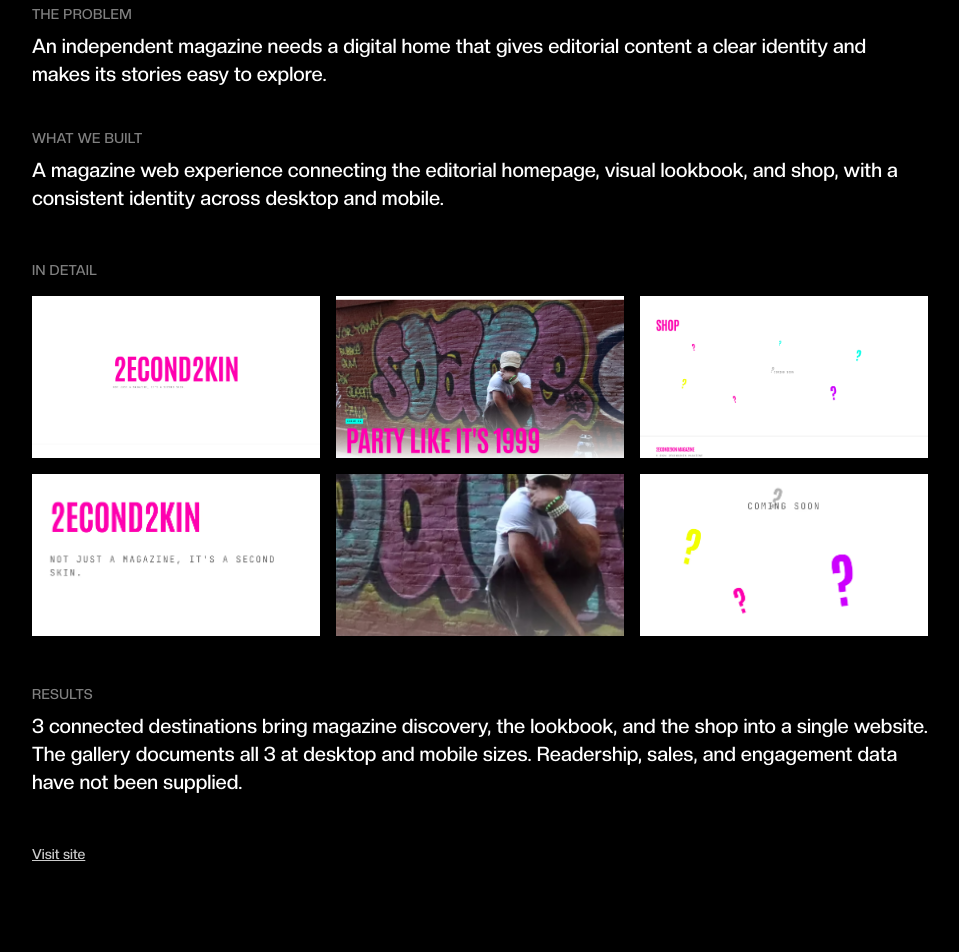
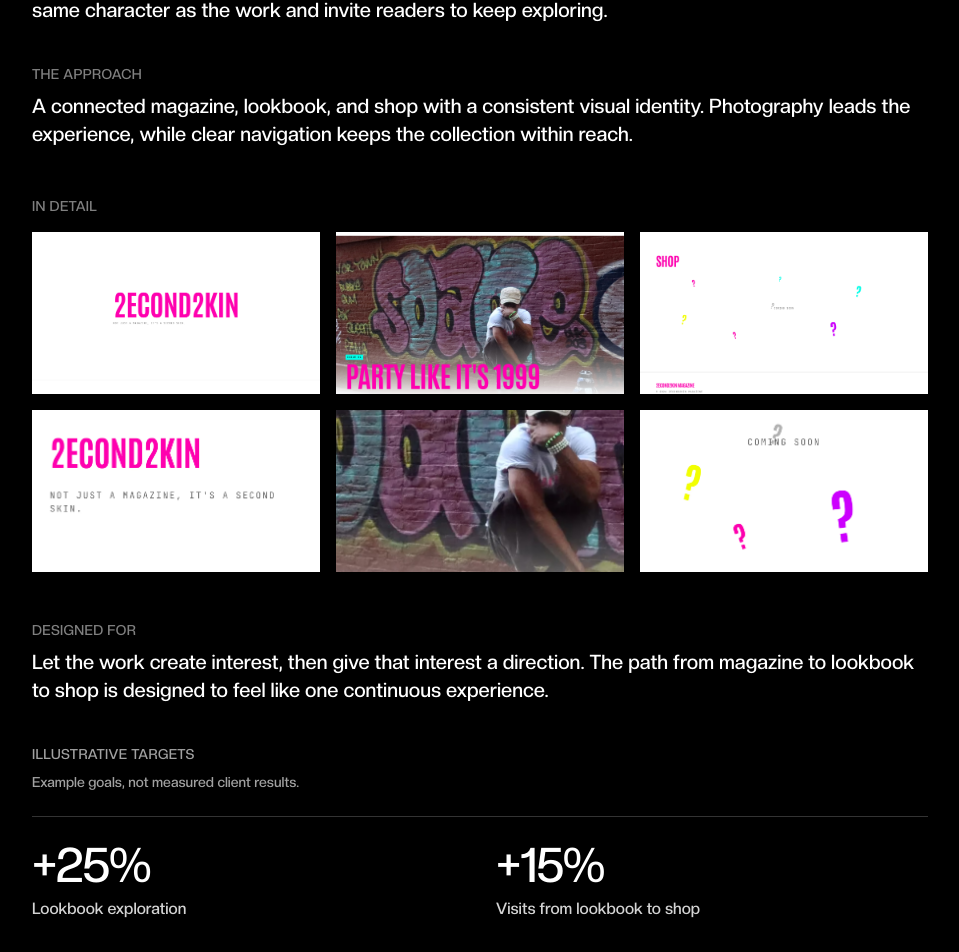
Before and after one commit to LukeHopkinss/zlb-studio, a React (Vite) app in the folder frontend/: page /work/2econd2kin in a window 1280 px wide. Shown: the part 860-1812 px from the top of the page, without its empty margins (120-1079 px from the left). Built offline with nearby package versions, Linux system fonts and the light colour scheme.

Commit message:
Simplify work pages and focus case studies on client benefits

```diff
--- a/frontend/public/work/2econd2kin/meta.json
+++ b/frontend/public/work/2econd2kin/meta.json
@@ -2,12 +2,22 @@
   "slug": "2econd2kin",
   "name": "2econd 2kin Magazine",
   "url": "https://www.2econd2kinmagazine.com",
-  "outcome": "3 connected experiences for magazine discovery, the lookbook, and the shop.",
+  "outcome": "An editorial world that leads naturally into the collection.",
   "capturedAt": "2026-11-16",
   "caseStudy": {
-    "problem": "An independent magazine needs a digital home that gives editorial content a clear identity and makes its stories easy to explore.",
-    "whatWeBuilt": "A magazine web experience connecting the editorial homepage, visual lookbook, and shop, with a consistent identity across desktop and mobile.",
-    "results": "3 connected destinations bring magazine discovery, the lookbook, and the shop into a single website. The gallery documents all 3 at desktop and mobile sizes. Readership, sales, and engagement data have not been supplied."
+    "problem": "An independent magazine needs more than a place to publish. Its digital experience should carry the same character as the work and invite readers to keep exploring.",
+    "whatWeBuilt": "A connected magazine, lookbook, and shop with a consistent visual identity. Photography leads the experience, while clear navigation keeps the collection within reach.",
+    "results": "Let the work create interest, then give that interest a direction. The path from magazine to lookbook to shop is designed to feel like one continuous experience.",
+    "targets": [
+      {
+        "value": "+25%",
+        "label": "Lookbook exploration"
+      },
+      {
+        "value": "+15%",
+        "label": "Visits from lookbook to shop"
+      }
+    ]
   },
   "assets": {
     "stills": [
@@ -24,5 +34,6 @@
       "poster": "hero-poster.avif",
       "durationMs": 4000
     }
-  }
+  },
+  "updatedAt": "2026-11-16"
 }
--- a/frontend/public/work/nyulara/meta.json
+++ b/frontend/public/work/nyulara/meta.json
@@ -2,12 +2,22 @@
   "slug": "nyulara",
   "name": "NYU Stern LARA",
   "url": "https://www.nyulara.org",
-  "outcome": "2 core experiences connecting the organization\u2019s story with its programming.",
+  "outcome": "From discovering the organization to finding a reason to join.",
   "capturedAt": "2026-08-27",
   "caseStudy": {
-    "problem": "A student organization needs a clear place to introduce itself and make its programming discoverable to prospective members and partners.",
-    "whatWeBuilt": "An organization website with a dedicated programming showcase, clear navigation, and layouts for desktop and mobile.",
-    "results": "2 core experiences\u2014organization overview and programming showcase\u2014give visitors a direct path from discovering LARA to exploring its activities. Both are documented at desktop and mobile sizes. Membership and event-attendance data have not been supplied."
+    "problem": "Prospective members need to understand what LARA does and see where they fit. A clear introduction matters as much as the first impression.",
+    "whatWeBuilt": "An organization website with a dedicated programming showcase. A clear hierarchy puts the group’s purpose and activities within easy reach on desktop and mobile.",
+    "results": "Help visitors picture themselves taking part. Bring the organization’s purpose and programming together so interest has somewhere to go.",
+    "targets": [
+      {
+        "value": "+20%",
+        "label": "Programming exploration"
+      },
+      {
+        "value": "+15%",
+        "label": "Membership inquiries"
+      }
+    ]
   },
   "assets": {
     "stills": [
--- a/frontend/public/work/peeyew/meta.json
+++ b/frontend/public/work/peeyew/meta.json
@@ -2,12 +2,22 @@
   "slug": "peeyew",
   "name": "PEEYEW.net",
   "url": "https://www.peeyew.net",
-  "outcome": "3 connected destinations for shopping, magazine content, and brand discovery.",
+  "outcome": "Editorial identity, with a clear route to the shop.",
   "capturedAt": "2026-08-27",
   "caseStudy": {
-    "problem": "PEEYEW brings together a shop, magazine, and distinct visual identity. The experience needs to help visitors move between those destinations without losing the character of the brand.",
-    "whatWeBuilt": "A connected web experience spanning the shop, PEEYEW Mag, and brand landing page, with a shared visual language across desktop and mobile.",
-    "results": "The delivered experience brings 3 key destinations into one website: shop, magazine, and landing. The case-study gallery documents all 3 at desktop and mobile sizes. Business conversion and revenue data have not been supplied."
+    "problem": "A strong visual identity gets attention. The next step is making it easy for that attention to become interest in the magazine and its products.",
+    "whatWeBuilt": "A shared visual language across the magazine, shop, and landing page. Visitors can explore the brand and find what they came for without having to learn a different site each time.",
+    "results": "Keep the personality. Make the next move obvious. The experience is designed to help curious visitors discover the magazine and continue into the shop.",
+    "targets": [
+      {
+        "value": "+25%",
+        "label": "Product discovery"
+      },
+      {
+        "value": "+15%",
+        "label": "Visits from editorial to shop"
+      }
+    ]
   },
   "assets": {
     "stills": [
--- a/frontend/public/work/vistakidsdental/meta.json
+++ b/frontend/public/work/vistakidsdental/meta.json
@@ -2,12 +2,22 @@
   "slug": "vistakidsdental",
   "name": "Vista Kids Dental",
   "url": "https://www.vistakidsdental.com",
-  "outcome": "3 patient journeys: discover the practice, find aftercare, and request a visit.",
+  "outcome": "A calmer path from finding a practice to requesting a visit.",
   "capturedAt": "2026-08-27",
   "caseStudy": {
-    "problem": "Families need to understand a pediatric dental practice, find post-operative guidance, and request an appointment without searching through disconnected information.",
-    "whatWeBuilt": "A patient-focused website connecting the practice homepage, post-operative guidance, and appointment request page across desktop and mobile.",
-    "results": "3 key patient journeys are brought together in a single website: practice discovery, aftercare guidance, and appointment requests. All 3 are documented at desktop and mobile sizes. Booking and patient-growth data have not been supplied."
+    "problem": "Choosing a dentist for a child comes with questions. Families need clear answers, practical guidance, and an obvious way to request a visit.",
+    "whatWeBuilt": "A patient-focused website that brings practice information, aftercare guidance, and appointment requests into one clear experience. The essentials stay easy to find across screen sizes.",
+    "results": "Reduce the effort between “Is this right for my family?” and “Let’s request a visit.” Clear information and a visible next step support that decision.",
+    "targets": [
+      {
+        "value": "+20%",
+        "label": "Appointment inquiries"
+      },
+      {
+        "value": "−25%",
+        "label": "Time to find the appointment request"
+      }
+    ]
   },
   "assets": {
     "stills": [
--- a/frontend/src/components/work/ProjectTile.jsx
+++ b/frontend/src/components/work/ProjectTile.jsx
@@ -2,7 +2,7 @@ import { Link } from "react-router-dom";
 import LoopVideo from "./LoopVideo";
 
 export default function ProjectTile({ project }) {
-  const { slug, name, outcome, assets } = project;
+  const { slug, name, assets } = project;
   const base = `/work/${slug}`;
   const hero = assets?.hero;
 
@@ -27,7 +27,6 @@ export default function ProjectTile({ project }) {
       </div>
       <div className="mt-4 space-y-1 text-center">
         <h3 className="text-xl sm:text-2xl">{name}</h3>
-        <p className="text-sm sm:text-base opacity-70">{outcome}</p>
       </div>
     </Link>
   );
--- a/frontend/src/scenes/CaseStudy.jsx
+++ b/frontend/src/scenes/CaseStudy.jsx
@@ -1,5 +1,5 @@
 import { useEffect, useState } from "react";
-import { useParams, Link } from "react-router-dom";
+import { useParams } from "react-router-dom";
 import LoopVideo from "../components/work/LoopVideo";
 import Lightbox from "../components/work/Lightbox";
 import useDocumentMeta from "../hooks/useDocumentMeta";
@@ -53,11 +53,7 @@ export default function CaseStudy() {
   const stillUrls = stills.map((still) => `${base}/${still}`);
 
   return (
-    <div className="pt-32 pb-40 min-h-screen bg-black text-white px-6 sm:pl-28 sm:pr-12 lg:pl-38 lg:pr-16">
-      <Link to="/" className="text-sm opacity-70 hover:opacity-100">
-        &larr; back to work
-      </Link>
-
+    <main className="pt-32 pb-40 min-h-screen bg-black text-white px-6 sm:pl-28 sm:pr-12 lg:pl-38 lg:pr-16">
       {!meta && loaded && (
         <>
           <h1 className="text-4xl sm:text-5xl mt-8">{slug}</h1>
@@ -68,7 +64,6 @@ export default function CaseStudy() {
       {meta && (
         <div className="max-w-4xl">
           <h1 className="text-4xl sm:text-5xl mt-8">{meta.name}</h1>
-          {meta.outcome && <p className="mt-3 text-lg opacity-80">{meta.outcome}</p>}
 
           {meta.assets?.hero ? (
             <div className="mt-10 w-full aspect-video overflow-hidden bg-neutral-900">
@@ -89,14 +84,14 @@ export default function CaseStudy() {
 
           {meta.caseStudy?.problem && (
             <section className="mt-12 space-y-2">
-              <h2 className="text-sm uppercase tracking-wide opacity-50">The problem</h2>
+              <h2 className="text-sm uppercase tracking-wide opacity-50">The challenge</h2>
               <p className="text-lg sm:text-xl">{meta.caseStudy.problem}</p>
             </section>
           )}
 
           {meta.caseStudy?.whatWeBuilt && (
             <section className="mt-10 space-y-2">
-              <h2 className="text-sm uppercase tracking-wide opacity-50">What we built</h2>
+              <h2 className="text-sm uppercase tracking-wide opacity-50">The approach</h2>
               <p className="text-lg sm:text-xl">{meta.caseStudy.whatWeBuilt}</p>
             </section>
           )}
@@ -127,20 +122,24 @@ export default function CaseStudy() {
 
           {meta.caseStudy?.results && (
             <section className="mt-12 space-y-2">
-              <h2 className="text-sm uppercase tracking-wide opacity-50">Results</h2>
+              <h2 className="text-sm uppercase tracking-wide opacity-50">Designed for</h2>
               <p className="text-lg sm:text-xl">{meta.caseStudy.results}</p>
             </section>
           )}
 
-          {meta.url && (
-            <a
-              href={meta.url}
-              target="_blank"
-              rel="noopener"
-              className="inline-block mt-12 text-sm underline opacity-80 hover:opacity-100"
-            >
-              Visit site
-            </a>
+          {meta.caseStudy?.targets?.length > 0 && (
+            <section className="mt-10" aria-labelledby="targets-heading">
+              <h2 id="targets-heading" className="text-sm uppercase tracking-wide text-neutral-400">Illustrative targets</h2>
+              <p className="mt-2 text-sm text-neutral-400">Example goals, not measured client results.</p>
+              <dl className="mt-6 grid grid-cols-1 sm:grid-cols-2 gap-8 border-t border-white/20 pt-6">
+                {meta.caseStudy.targets.map(({ value, label }) => (
+                  <div key={label} className="min-w-0 flex flex-col-reverse gap-2">
+                    <dt className="text-base text-neutral-300">{label}</dt>
+                    <dd className="text-4xl sm:text-5xl tracking-tight tabular-nums">{value}</dd>
+                  </div>
+                ))}
+              </dl>
+            </section>
           )}
         </div>
       )}
@@ -151,6 +150,6 @@ export default function CaseStudy() {
         onClose={() => setExpandedIndex(null)}
         onNavigate={setExpandedIndex}
       />
-    </div>
+    </main>
   );
 }
```
Also changed, not shown: 1 other file (tests, documents, lock files or other folders).
